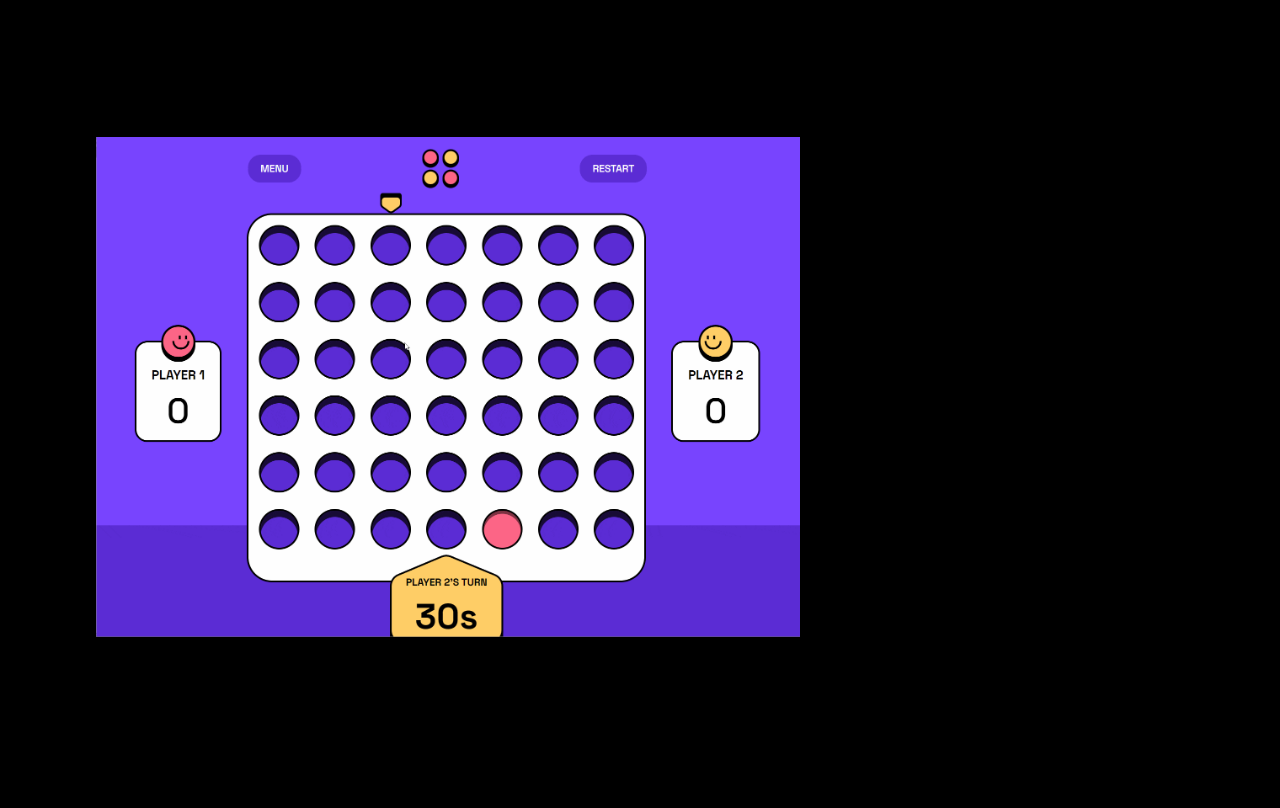
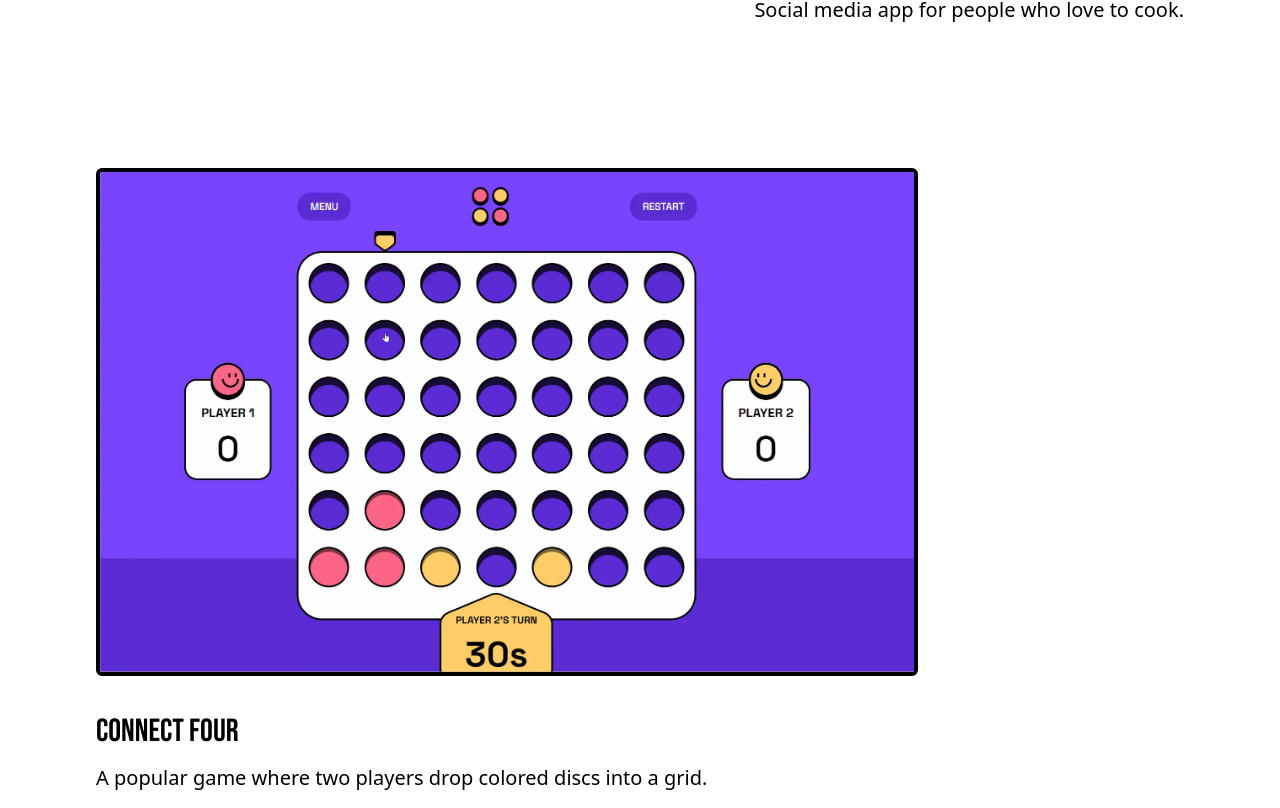
Before and after one commit to kajtd/Portfolio, a Vue app: page / in a window 1280 px wide. Shown: the part 3332-4140 px from the top of the page. Built offline with nearby package versions, Linux system fonts and the light colour scheme.

Commit message:
Add slightly improved projects section

```diff
--- a/src/components/AppButton.vue
+++ b/src/components/AppButton.vue
@@ -40,6 +40,7 @@
         :class="[
           'bg-white rounded-full p-0 w-0 h-0 inline-flex items-center justify-center rotate-180 transition-all duration-500 ease-in-out group-hover:rotate-0 group-hover:rounded-full group-hover:h-8 group-hover:w-8',
           { 'group-hover:!w-4 group-hover:!h-4': small },
+          { '!bg-primary': secondary },
         ]"
       >
         <svg
--- a/src/components/SampleProjects/SampleProjects.vue
+++ b/src/components/SampleProjects/SampleProjects.vue
@@ -1,7 +1,7 @@
 <script setup lang="ts">
-import { ref } from 'vue';
-import TheProject from './TheProject.vue';
-import { useMedia } from './../../composables/useMedia';
+import { ref } from "vue";
+import TheProject from "./TheProject.vue";
+import { useMedia } from "./../../composables/useMedia";
 
 interface Project {
   imageName: string;
@@ -11,44 +11,54 @@
   liveUrl?: string;
 }
 
-const isReducedMotion = useMedia('(prefers-reduced-motion)');
+const isReducedMotion = useMedia("(prefers-reduced-motion)");
 
 const projects = ref<Project[]>([
   {
-    imageName: isReducedMotion.value ? 'cryptoarc-image.webp' : 'cryptoarc-gif.webp',
-    title: 'Cryptoarc',
-    description: 'Send Ether to everyone with this web3 decentralized application.',
-    codeUrl: 'https://github.com/kajtd/cryptoarc',
-    liveUrl: 'https://cryptoarc.netlify.app/',
-  },
-  {
-    imageName: isReducedMotion.value ? 'web_cookbook-image.webp' : 'web_cookbook-gif.webp',
-    title: 'WebCookbook',
-    description: 'Social media app for people who love to cook.',
-    codeUrl: 'https://github.com/kajtd/WebCookbook',
+    imageName: isReducedMotion.value
+      ? "cryptoarc-image.webp"
+      : "cryptoarc-gif.webp",
+    title: "Cryptoarc",
+    description:
+      "Send Ether to everyone with this web3 decentralized application.",
+    codeUrl: "https://github.com/kajtd/cryptoarc",
+    liveUrl: "https://cryptoarc.netlify.app/",
   },
   {
     imageName: isReducedMotion.value
-      ? 'connect-four-game-image.webp'
-      : 'connect-four-game-gif.webp',
-    title: 'ConnectFour',
-    description: 'A popular game where two players drop colored discs into a grid.',
-    codeUrl: 'https://github.com/kajtd/ConnectFourGame',
-    liveUrl: 'https://conn-four-game.netlify.app/',
+      ? "web_cookbook-image.webp"
+      : "web_cookbook-gif.webp",
+    title: "WebCookbook",
+    description: "Social media app for people who love to cook.",
+    codeUrl: "https://github.com/kajtd/WebCookbook",
   },
   {
-    imageName: isReducedMotion.value ? 'devdorne-image.webp' : 'devdorne-gif.webp',
-    title: 'devdorne',
-    description: 'SEO-optimized blogging platform for developers.',
-    codeUrl: 'https://github.com/kajtd/devdorne',
-    liveUrl: 'https://devdorne.com',
+    imageName: isReducedMotion.value
+      ? "connect-four-game-image.webp"
+      : "connect-four-game-gif.webp",
+    title: "Connect Four",
+    description:
+      "A popular game where two players drop colored discs into a grid.",
+    codeUrl: "https://github.com/kajtd/ConnectFourGame",
+    liveUrl: "https://conn-four-game.netlify.app/",
   },
   {
-    imageName: isReducedMotion.value ? 'md_previewer-image.webp' : 'md_previewer-gif.webp',
-    title: 'MDPreviewer',
-    description: 'Edit your markdown files in the browser.',
-    codeUrl: 'https://github.com/kajtd/MD-Previewer',
-    liveUrl: 'https://md-preview-editor.netlify.app/',
+    imageName: isReducedMotion.value
+      ? "devdorne-image.webp"
+      : "devdorne-gif.webp",
+    title: "devdorne",
+    description: "SEO-optimized blogging platform for developers.",
+    codeUrl: "https://github.com/kajtd/devdorne",
+    liveUrl: "https://devdorne.com",
+  },
+  {
+    imageName: isReducedMotion.value
+      ? "md_previewer-image.webp"
+      : "md_previewer-gif.webp",
+    title: "MDPreviewer",
+    description: "Edit your markdown files in the browser.",
+    codeUrl: "https://github.com/kajtd/MD-Previewer",
+    liveUrl: "https://md-preview-editor.netlify.app/",
   },
 ]);
 </script>
@@ -56,7 +66,7 @@
 <template>
   <section
     id="projects"
-    class="w-full h-full overflow-x-hidden min-h-screen flex flex-col justify-evenly gap-12 md:gap-36 py-12 md:py-36 px-6 md:px-8 xl:px-24"
+    class="bg-white w-full h-full overflow-x-hidden min-h-screen flex flex-col justify-evenly gap-12 md:gap-36 py-12 md:py-36 px-6 md:px-8 xl:px-24"
   >
     <div>
       <h2 class="text-4xl sm:text-[64px] sm:leading-[80px]">Sample projects</h2>
--- a/src/components/SampleProjects/TheProject.vue
+++ b/src/components/SampleProjects/TheProject.vue
@@ -1,7 +1,7 @@
 <script setup lang="ts">
-import { ref, onMounted } from 'vue';
-import AppButton from '../AppButton.vue';
-import { useIntersectionObserver } from './../../composables/useIntersectionObserver';
+import { ref, onMounted } from "vue";
+import AppButton from "../AppButton.vue";
+import { useIntersectionObserver } from "./../../composables/useIntersectionObserver";
 
 interface Props {
   imageName: string;
@@ -14,8 +14,7 @@
 
 const props = defineProps<Props>();
 
-const { observedElement, elementClass, observer } =
-  useIntersectionObserver();
+const { observedElement, elementClass, observer } = useIntersectionObserver();
 
 const project = ref<Element>();
 
@@ -29,7 +28,7 @@
 <template>
   <div ref="project" :class="animationClass">
     <div
-      class="relative max-w-4xl w-full img-wrapper overflow-hidden cursor-pointer"
+      class="relative max-w-4xl w-full img-wrapper overflow-hidden cursor-pointer border-4 border-black rounded-md"
     >
       <img
         :src="`./images/${imageName}`"
@@ -37,29 +36,29 @@
         class="max-w-4xl w-full max-h-[500px] object-contain"
       />
       <div
-        class="overlay gap-8 flex flex-col items-center justify-center bg-primary absolute top-0 left-0 right-0 bottom-0 w-full h-full transition-all duration-500 translate-y-[-100%] opacity-0"
+        class="overlay gap-8 flex flex-col items-center justify-center bg-[rgba(152,103,204,0.9)] absolute top-0 left-0 right-0 bottom-0 w-full h-full transition-all duration-500 translate-y-[-100%] opacity-0"
       >
         <h3 class="text-2xl sm:text-[32px] font-medium">
           {{ title }}
         </h3>
         <div class="flex items-center gap-2">
           <AppButton
+            v-if="codeUrl"
             class="w-24 h-12 text-base"
             secondary
             :href="codeUrl"
-            :disabled="!codeUrl"
             target="_blank"
           >
-            Code ⌨️
+            Code
           </AppButton>
           <AppButton
+            v-if="liveUrl"
             class="w-24 h-12 text-base"
             secondary
             :href="liveUrl"
-            :disabled="!liveUrl"
             target="_blank"
           >
-            Live 📡
+            Live
           </AppButton>
         </div>
       </div>
@@ -67,7 +66,7 @@
     <h3 class="text-2xl sm:text-[32px] font-medium mt-10 mb-4">
       {{ title }}
     </h3>
-    <p class="text-base sm:text-xl">
+    <p class="text-base sm:text-xl font-sans">
       {{ description }}
     </p>
   </div>
```
Also changed, not shown: public/images/connect-four-game-gif.webp.
